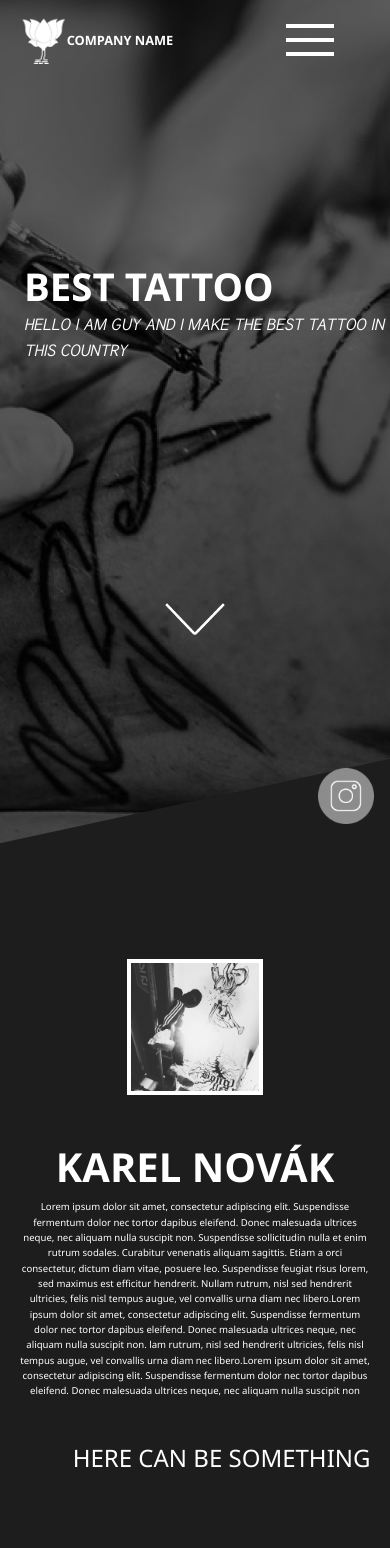
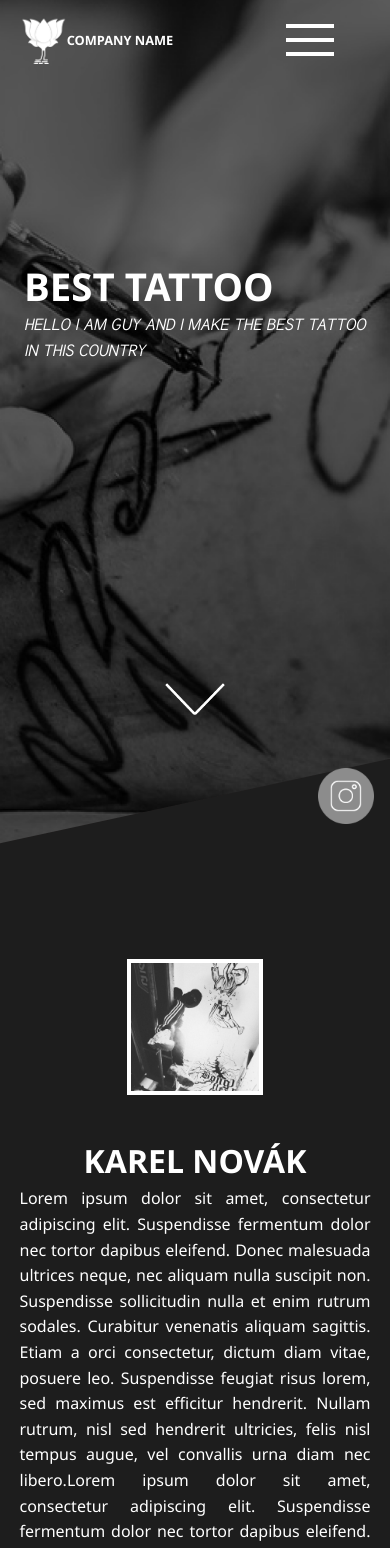
Before and after one commit to hlasensky/traplifetattoo, a React (Create React App) app: page / in a window 390 px wide. Shown: the top 1548 px of the page. Built offline with nearby package versions, Linux system fonts and the light colour scheme.

Commit message:
tweeking css

```diff
--- a/src/components/AboutMe/AboutMe.scss
+++ b/src/components/AboutMe/AboutMe.scss
@@ -2,10 +2,11 @@
 
 .aboutme {
     padding-top: 25rem;
-    height: 100vh;
+    height: 80hv;
     background-color: $color-grey-dark;
     clip-path: polygon(0 10vh, 100% 0, 100% 100%, 0% 100%);
     margin-top: -10.1vh;
+    padding-bottom: 3rem;
 
 
     &__content {
@@ -18,6 +19,7 @@
         @media only screen and (max-width: $bp-medium) {
             flex-direction: column;
             width: 90vw;
+
         }
 
     }
@@ -34,11 +36,13 @@
     &__box {
         margin-left: 5rem;
         text-align: center;
+
         @media only screen and (max-width: $bp-largest) {
             margin-left: 5;
         }
         @media only screen and (max-width: $bp-medium) {
             margin-left: 0;
+
         }
     }
 
@@ -47,15 +51,16 @@
         font-size: 7rem;
         text-transform: uppercase;
         @media only screen and (max-width: $bp-largest) {
-            font-size: 5rem;
+            font-size: 4rem;
         }
     }
 
     &__text {
         color: $color-wite;
-        font-size: 1.6rem;
+        font-size: 2.3rem;
+        text-align: justify;
         @media only screen and (max-width: $bp-medium) {
-            font-size: 1.2rem;
+            font-size: 2rem;
         }
     }
 
--- a/src/components/Galery/Galery.scss
+++ b/src/components/Galery/Galery.scss
@@ -308,7 +308,12 @@ a {
         width: 100%;
         height: auto;
     }
-
+    .bg_foto5{
+        display: none;
+    }
+    .bg_foto6{
+        display: none;
+    }
 
   }
 
--- a/src/components/LandingPage/LandingPage.scss
+++ b/src/components/LandingPage/LandingPage.scss
@@ -49,6 +49,7 @@
             font-weight: 200;
             font-size: 3rem;
             font-family: 'Tuffy-Italic';
+            margin-right: 10px ;
 
             @media only screen and (max-width: $bp-medium) {
                 font-size: 2.5rem;
@@ -64,6 +65,12 @@
     &__btn {
         height: 4rem;
         margin-top: 30rem;
+        @media only screen and (max-width: 1110px) {
+                margin-top: 25rem;
+            }
+        @media only screen and (max-width: 650px) {
+                margin-top: 40rem;
+            }
         transition: all .2s;
         &:hover {
             transform: scale(1.1);
```
